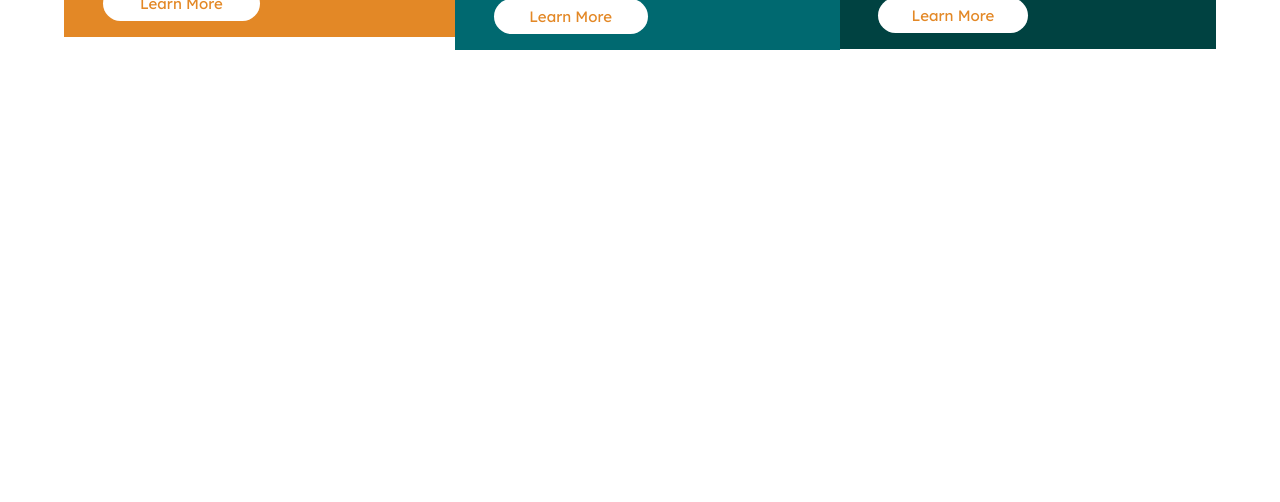
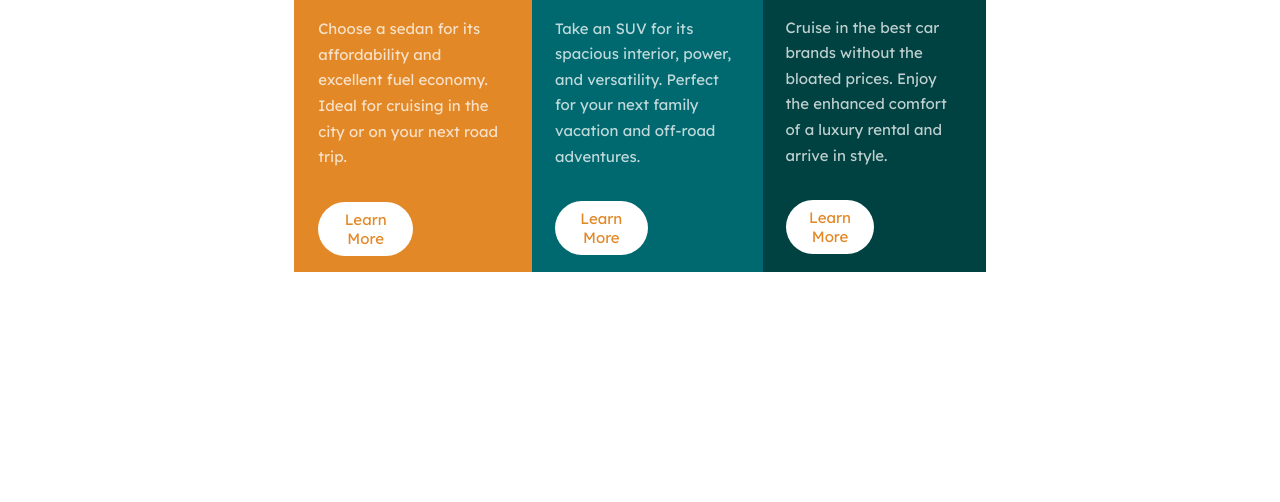
Before and after one commit to Afeez-Ola/3-column-preview-card-component-main, a plain HTML site: page index.html in a window 1280 px wide. Shown: the part 356-858 px from the top of the page. Before the commit the page ends 800 px from the top, so only its background shows below. Drawn offline with Linux system fonts and the light colour scheme.

Commit message:
yeah, having big fun.

```diff
--- a/css/styles.css
+++ b/css/styles.css
@@ -73,16 +73,7 @@ button {
 
 .template-grid {
     width: 90%;
-    /* display: grid; */
-    /* margin: auto; */
     margin: 5% auto;
-    /* grid-template-areas: 'sedans''suvs''luxury'; */
-}
-
-.sedan {
-    background: var(--bright-orange);
-    border-radius: 1.2rem 1.2rem 0 0;
-    margin: auto;
 }
 
 .div_props {
@@ -94,21 +85,28 @@ button {
     padding: 1rem 0;
 }
 
+.sedan {
+    background: var(--bright-orange);
+    border-radius: 1.2rem 1.2rem 0 0;
+    /* margin: auto; */
+}
+
 .suvs {
     background: var(--dark-cyan);
-    margin: auto;
+    /* margin: auto; */
 }
 
 .luxury {
     background-color: var(--very-dark-cyan);
     border-radius: 0 0 1.2rem 1.2rem;
-    margin: auto;
+    /* margin: auto; */
 }
 
 .templates {
     width: 100%;
     display: grid;
     grid-template-areas: 'sedans''suvs''luxury';
+    /* grid-template-areas: 'sedans suv luxury'; */
 }
 
 .templates:nth-child(1) {
@@ -125,22 +123,13 @@ button {
 
 @media (min-width: 30rem) {
     .template-grid {
-        max-width: 70%;
-        /* grid-template-areas: 'sedans suvs luxury'; */
-    }
-    .card {
-        max-width: 50%;
-    }
-}
-
-@media (min-width: 50rem) {
-    .template-grid {
         max-width: 100%;
-        /* grid-template-areas: 'sedans suvs luxury'; */
     }
     .templates {
-        grid-template-areas: 'sedans suvs luxury''sedans suvs luxury';
+        grid-template-areas: 'sedans suvs luxury';
         gap: 0;
+        width: 100%;
+        margin: 20% auto;
     }
     .card {
         max-width: 100%;
@@ -150,3 +139,23 @@ button {
         border-radius: 0;
     }
 }
+
+@media (min-width: 50rem) {
+    .template-grid {
+        max-width: 100%;
+    }
+    .templates {
+        grid-template-areas: 'sedans suvs luxury';
+        gap: 0;
+        width: 60%;
+        margin: 20% auto;
+    }
+    .card {
+        width: 100%;
+        margin: 0;
+    }
+    .sedan,
+    .luxury {
+        border-radius: 0;
+    }
+}
```
